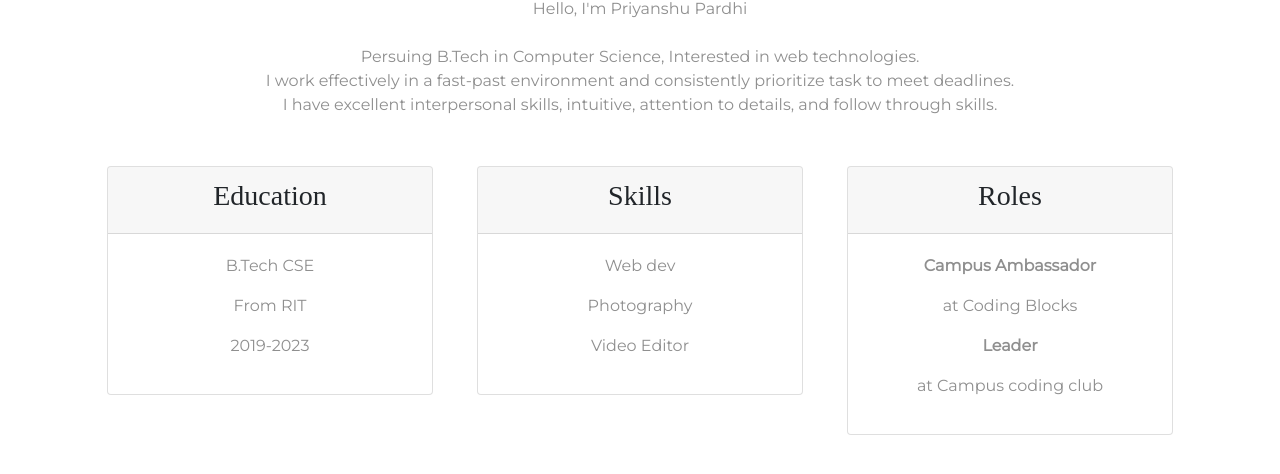
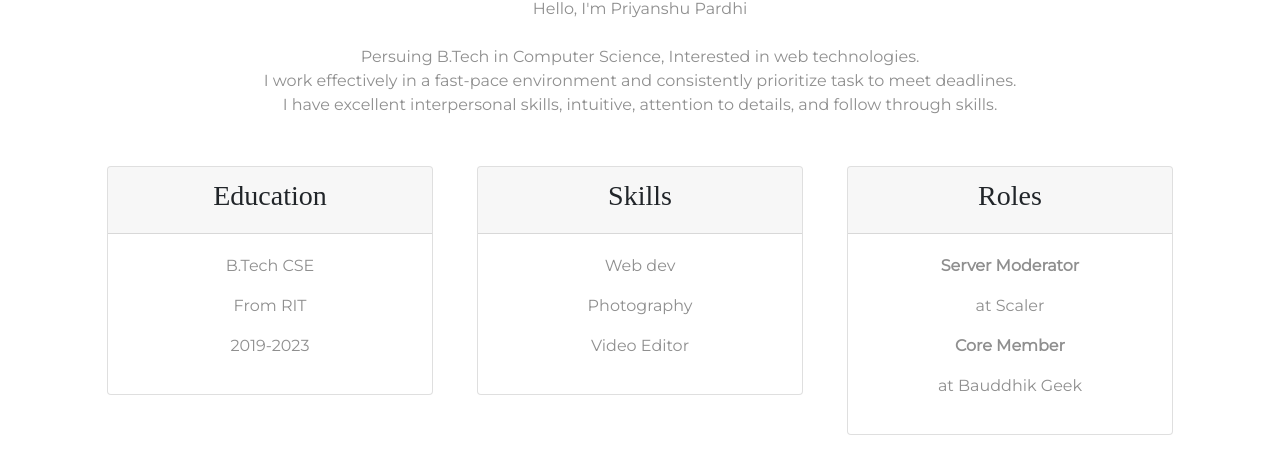
Before and after one commit to priyanshupardhi/Project_3, a plain HTML site: page index.html in a window 1280 px wide. Shown: the part 772-1246 px from the top of the page. Drawn offline with nearby package versions, Linux system fonts and the light colour scheme.

Commit message:
Update index.html

```diff
--- a/index.html
+++ b/index.html
@@ -94,7 +94,7 @@
 
         <h2 class="section-heading">About Me</h2>
         <p>Hello, I'm Priyanshu Pardhi <br> <br> Persuing B.Tech in Computer Science, Interested in web technologies.
-            <br> I work effectively in a fast-past environment and consistently prioritize task to meet deadlines.
+            <br> I work effectively in a fast-pace environment and consistently prioritize task to meet deadlines.
             <br> I have excellent interpersonal skills, intuitive, attention to details, and follow through skills.
         </p>
 
@@ -132,10 +132,10 @@
                         <h3>Roles</h3>
                     </div>
                     <div class="card-body">
-                        <p><strong>Campus Ambassador</strong></p>
-                        <p>at Coding Blocks</p>
-                        <p><strong>Leader</strong></p>
-                        <p>at Campus coding club</p>
+                        <p><strong>Server Moderator</strong></p>
+                        <p>at Scaler</p>
+                        <p><strong>Core Member</strong></p>
+                        <p>at Bauddhik Geek</p>
                     </div>
                 </div>
             </div>
```
